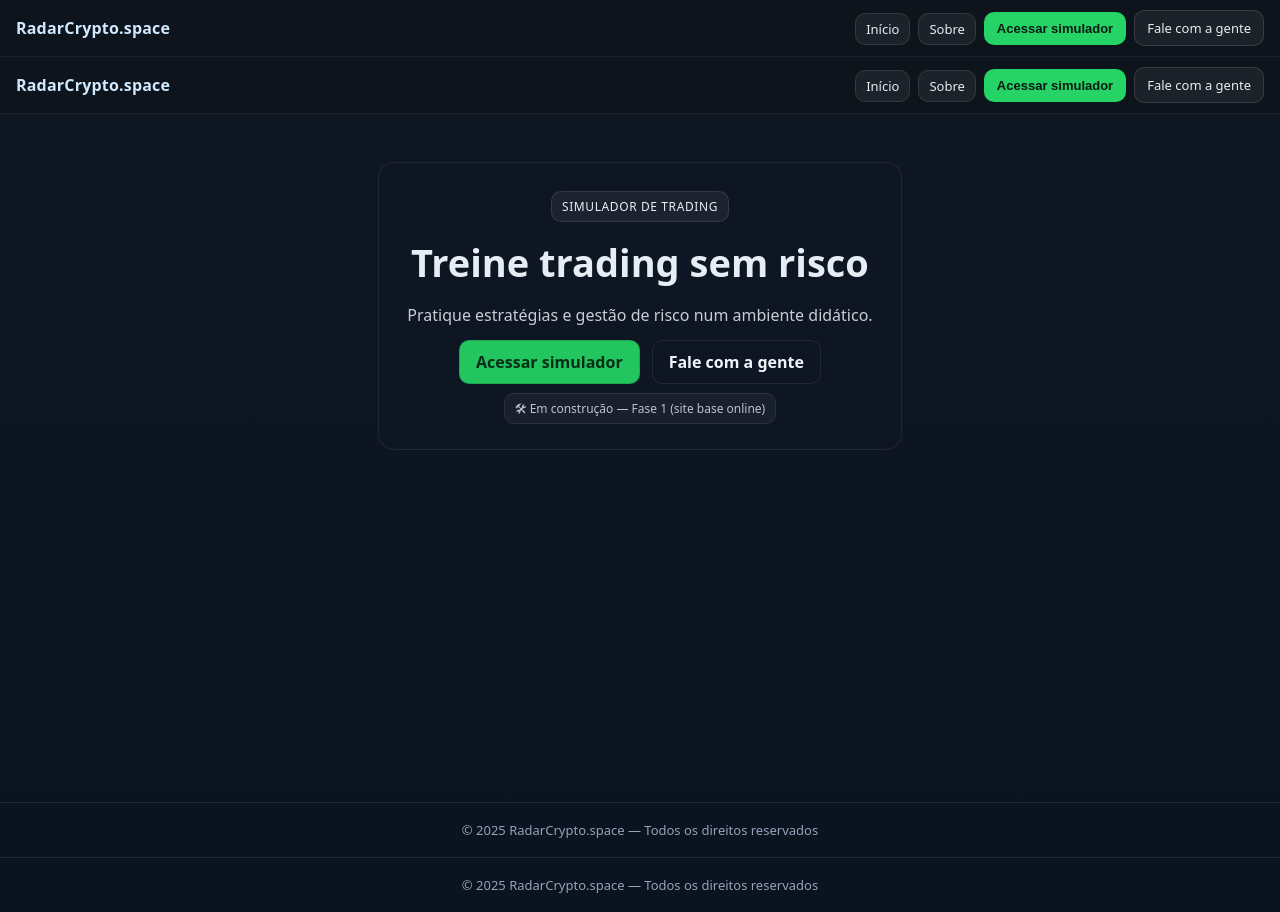
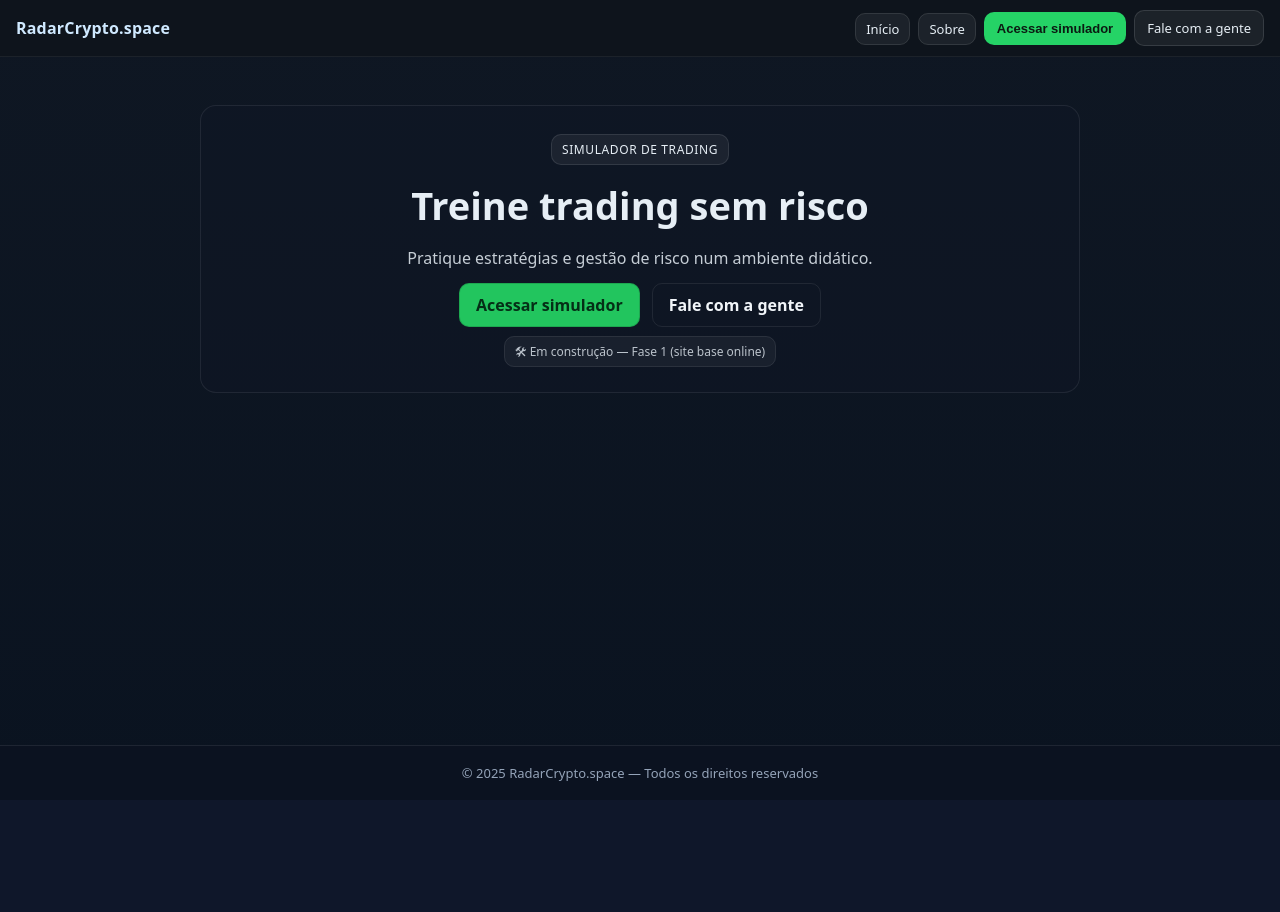
Before and after one commit to Ivanmonteiro-create/radarcripto.space, a Next.js app: page / in a window 1280 px wide. After the commit the page ends 800 px from the top, so only its background shows below. Built offline with nearby package versions, Linux system fonts and the light colour scheme.

Commit message:
Update index.js

```diff
--- a/pages/index.js
+++ b/pages/index.js
@@ -1,16 +1,6 @@
-import Navbar from '@components/Navbar';
-import Footer from '@components/Footer';
 import CTAButton from '@components/CTAButton';
 
 export default function Home() {
-  const shell = {
-    minHeight: '100vh',
-    display: 'flex',
-    flexDirection: 'column',
-    background: 'linear-gradient(180deg,#0f1723 0%, #0a1320 100%)',
-    color: '#e6eef5',
-  };
-
   const hero = {
     maxWidth: 880,
     margin: '48px auto',
@@ -20,47 +10,29 @@ export default function Home() {
     border: '1px solid rgba(255,255,255,.08)',
     textAlign: 'center',
   };
-
   const kbd = {
-    fontSize: 12,
-    padding: '6px 10px',
-    borderRadius: 10,
-    border: '1px solid rgba(255,255,255,.10)',
-    background: 'rgba(255,255,255,.06)',
-    display: 'inline-block',
-    marginBottom: 10,
-    letterSpacing: .6,
+    fontSize: 12, padding: '6px 10px', borderRadius: 10,
+    border: '1px solid rgba(255,255,255,.10)', background: 'rgba(255,255,255,.06)',
+    display: 'inline-block', marginBottom: 10, letterSpacing: .6,
   };
-
   const h1 = { fontSize: 38, margin: '4px 0 10px', fontWeight: 800 };
   const sub = { opacity: .85, marginBottom: 14 };
-
   const row = { display: 'flex', gap: 12, justifyContent: 'center', flexWrap: 'wrap' };
 
   return (
-    <div style={shell}>
-      <Navbar />
-
-      <main style={{ flex: 1, display: 'flex', alignItems: 'flex-start', justifyContent: 'center' }}>
     <section style={hero}>
       <span style={kbd}>SIMULADOR DE TRADING</span>
       <h1 style={h1}>Treine trading sem risco</h1>
       <p style={sub}>Pratique estratégias e gestão de risco num ambiente didático.</p>
-
       <div style={row}>
         <CTAButton href="/simulador" variant="primary">Acessar simulador</CTAButton>
         <CTAButton href="mailto:radar@radarcrypto.space" variant="ghost">Fale com a gente</CTAButton>
       </div>
-
       <div style={{ marginTop: 12 }}>
         <span style={{ fontSize: 12, opacity: .8, padding: '6px 10px', borderRadius: 10, border: '1px solid rgba(255,255,255,.10)', background: 'rgba(255,255,255,.06)' }}>
           🛠 Em construção — Fase 1 (site base online)
         </span>
       </div>
     </section>
-      </main>
-
-      <Footer />
-    </div>
   );
 }
```
Lines whose indentation alone changed are shown as unchanged.
